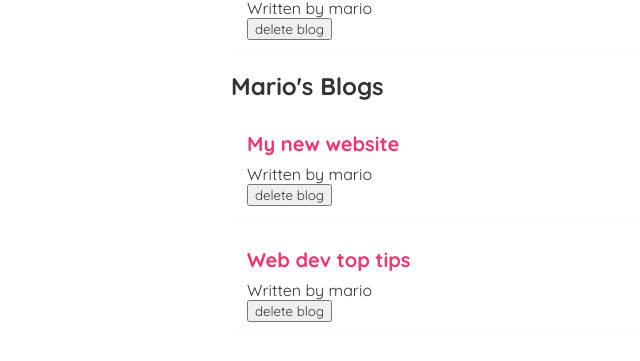
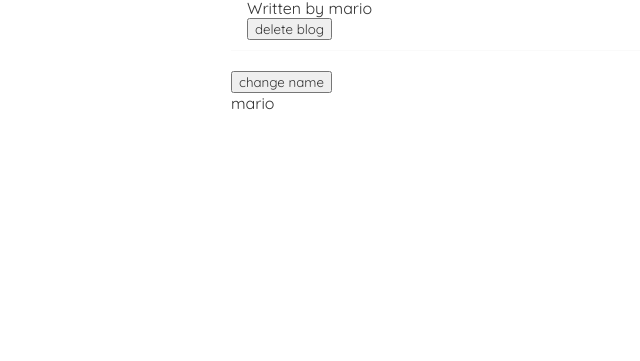
Before and after one commit to RobKokochak/react-sandbox, a React (Create React App) app in the folder dojo-blog/: page / in a window 1280 px wide. Shown: the part 387-748 px from the top of the page, without its empty margins (109-749 px from the left). Built offline with nearby package versions, Linux system fonts and the light colour scheme.

Commit message:
useEffect and useEffect dependencies

```diff
--- a/dojo-blog/src/Home.js
+++ b/dojo-blog/src/Home.js
@@ -1,4 +1,4 @@
-import { useState } from "react";
+import { useState, useEffect } from "react";
 import BlogList from "./BlogList";
 
 const Home = () => {
@@ -8,15 +8,27 @@
     { title: 'Web dev top tips', body: 'lorem ipsum...', author: 'mario', id: 3 }
   ])
 
+  const [name, setName] = useState('mario');
+
   const handleDelete = (id) => {
     const newBlogs = blogs.filter(blog => blog.id !== id);
     setBlogs(newBlogs);
   }
 
+  // useEffect fires the callback function in 1st argument when the page loads
+  // if no 2nd argument specified, useEffect fires on every re-render of the dom - whenever anything changes
+  // putting an empty array for 2nd argument means the dependency list is empty - meaning useEffect will only run on page load
+  // putting dependencies in the list means useEffect runs at page load and also  when those dependencies changes
+  useEffect(() => {
+    console.log('useEffect ran');
+    console.log(name);
+  }, [name]);
+
   return (
     <div className="home">
       <BlogList blogs={blogs} title="All Blogs" handleDelete={handleDelete} />
-      <BlogList blogs={blogs.filter((blog) => blog.author === 'mario')} title="Mario's Blogs" handleDelete={handleDelete}/>
+      <button onClick={() => setName('luigi')}>change name</button>
+      <p>{ name }</p>
     </div>
   );
 }
--- a/dojo-blog/src/index.js
+++ b/dojo-blog/src/index.js
@@ -5,11 +5,5 @@
 
 const root = ReactDOM.createRoot(document.getElementById('root'));
 root.render(
-  <React.StrictMode>
     <App />
-  </React.StrictMode>
 );
-
-// If you want to start measuring performance in your app, pass a function
-// to log results (for example: reportWebVitals(console.log))
-// or send to an analytics endpoint. Learn more: https://bit.ly/CRA-vitals
```
